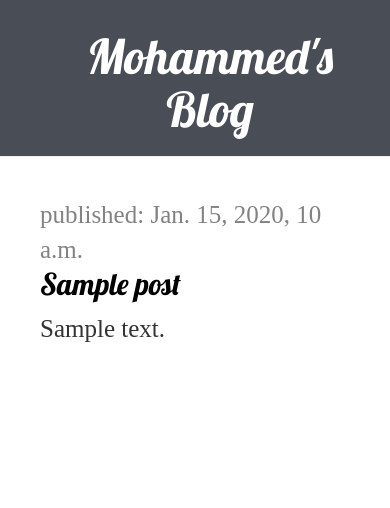
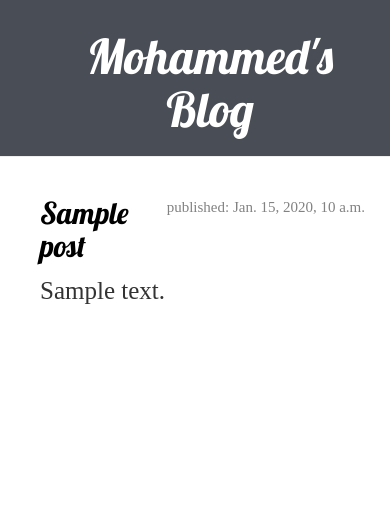
Before and after one commit to mj-alq/BridgingCourseWork, a Django app: page / in a window 390 px wide. Shown: the top 508 px of the page. Run offline with Django 3.2, Linux system fonts and the light colour scheme; tables that the repository leaves empty hold one stand-in row (values such as "Sample post"); some libraries are stand-ins or nearby versions.

Commit message:
added responsive date size

```diff
--- a/blog/static/css/blog.css
+++ b/blog/static/css/blog.css
@@ -119,7 +119,9 @@
 
 @media screen and (max-width: 991px) {
 
-
+	.date p{
+		font-size: 15px;
+	}
 
 
 }
```
